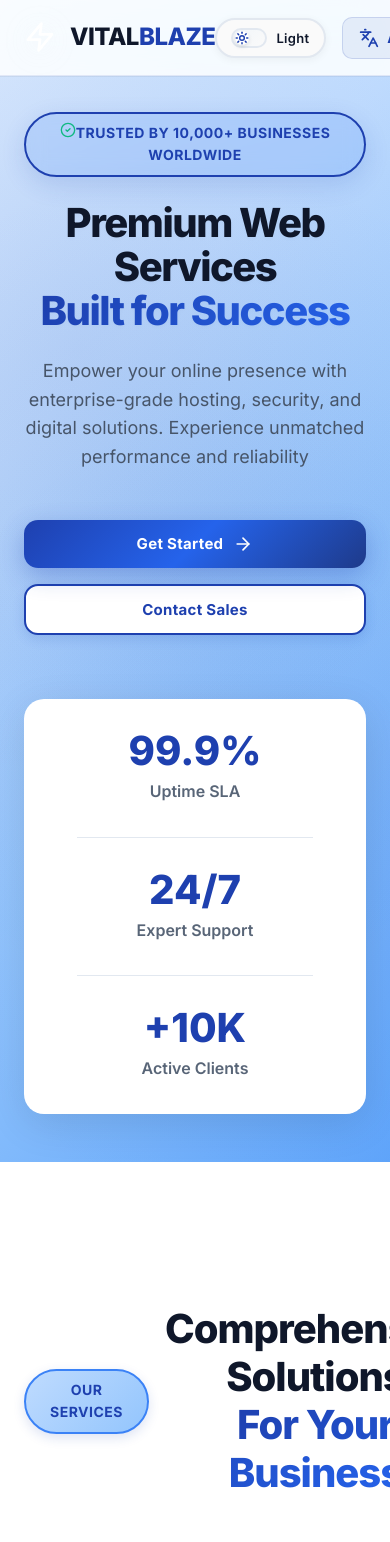
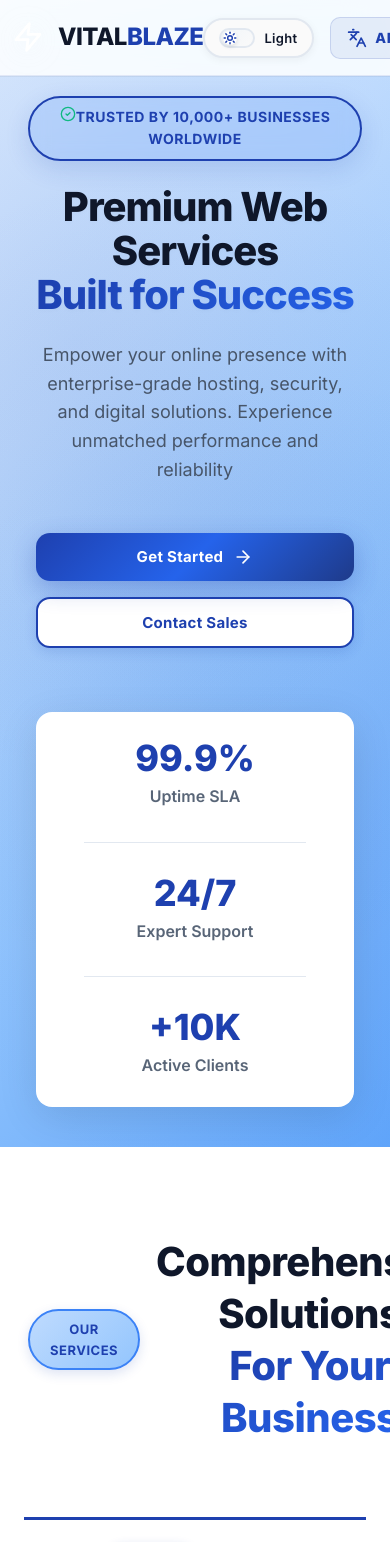
Before and after one commit to thehassans/vitalblazeservices, a React (Create React App) app in the folder client/: page / in a window 390 px wide. Shown: the top 1542 px of the page. Built offline with nearby package versions, Linux system fonts and the light colour scheme; no server answers.

Commit message:
Premium mobile alignment: fix padding, spacing, and text alignment across all sections

```diff
--- a/client/src/App.css
+++ b/client/src/App.css
@@ -99,3 +99,39 @@ body.rtl * {
 body.rtl {
   font-family: 'Cairo', 'Segoe UI', Tahoma, Arial, sans-serif;
 }
+
+/* Mobile Container Improvements */
+@media (max-width: 768px) {
+  .container {
+    padding-left: 1rem;
+    padding-right: 1rem;
+  }
+
+  /* Ensure all text sections are centered and properly aligned */
+  .section-header {
+    text-align: center;
+  }
+
+  .section-title,
+  .section-description {
+    text-align: center;
+  }
+
+  /* Prevent text overflow */
+  * {
+    overflow-wrap: break-word;
+    word-wrap: break-word;
+  }
+}
+
+@media (max-width: 480px) {
+  .container {
+    padding-left: 0.75rem;
+    padding-right: 0.75rem;
+  }
+
+  /* Smaller text for very small screens */
+  body {
+    font-size: 15px;
+  }
+}
--- a/client/src/components/Features.css
+++ b/client/src/components/Features.css
@@ -122,15 +122,102 @@
 
 @media (max-width: 768px) {
   .features-section {
-    padding: 4rem 0;
+    padding: 4rem 1rem;
+  }
+
+  .section-header {
+    padding: 0 0.5rem;
+    margin-bottom: 2.5rem;
+  }
+
+  .section-badge {
+    font-size: 0.8125rem;
+    padding: 0.5rem 1.25rem;
+  }
+
+  .section-title {
+    font-size: 2rem;
+    letter-spacing: -0.5px;
+    line-height: 1.3;
+    text-align: center;
+  }
+
+  .section-description {
+    font-size: 1rem;
+    padding: 0 0.5rem;
+    text-align: center;
+    line-height: 1.7;
   }
 
   .features-grid {
     grid-template-columns: 1fr;
     gap: 1.5rem;
+    margin-top: 3rem;
   }
 
   .feature-card {
-    padding: 2rem;
+    padding: 2rem 1.75rem;
+    border-radius: 20px;
+    text-align: center;
+  }
+
+  .feature-icon {
+    width: 70px;
+    height: 70px;
+    margin: 0 auto 1.25rem;
+  }
+
+  .feature-icon svg {
+    width: 26px;
+    height: 26px;
+  }
+
+  .feature-title {
+    font-size: 1.25rem;
+    margin-bottom: 0.625rem;
+  }
+
+  .feature-description {
+    font-size: 0.9375rem;
+    line-height: 1.6;
   }
 }
+
+@media (max-width: 480px) {
+  .features-section {
+    padding: 3rem 0.75rem;
+  }
+
+  .section-header {
+    padding: 0 0.25rem;
+  }
+
+  .section-title {
+    font-size: 1.75rem;
+  }
+
+  .section-description {
+    font-size: 0.9375rem;
+  }
+
+  .features-grid {
+    gap: 1.25rem;
+  }
+
+  .feature-card {
+    padding: 1.75rem 1.5rem;
+  }
+
+  .feature-icon {
+    width: 64px;
+    height: 64px;
+  }
+
+  .feature-title {
+    font-size: 1.125rem;
+  }
+
+  .feature-description {
+    font-size: 0.875rem;
+  }
+}
--- a/client/src/components/Hero.css
+++ b/client/src/components/Hero.css
@@ -243,8 +243,12 @@
 
 @media (max-width: 768px) {
   .hero {
-    padding: 7rem 0 3rem;
+    padding: 7rem 1rem 3rem;
     min-height: auto;
+  }
+
+  .hero-content {
+    padding: 0 0.5rem;
   }
 
   .hero-badge {
@@ -255,17 +259,20 @@
   .hero-title {
     font-size: 2.75rem;
     letter-spacing: -1.5px;
+    line-height: 1.15;
   }
 
   .hero-description {
     font-size: 1.125rem;
     margin-bottom: 2.5rem;
+    padding: 0 0.5rem;
   }
 
   .hero-cta-group {
     flex-direction: column;
     width: 100%;
     gap: 1rem;
+    padding: 0 0.5rem;
   }
 
   .hero-cta {
@@ -278,12 +285,17 @@
     flex-direction: column;
     gap: 2rem;
     padding: 2rem 1.5rem;
+    margin: 0 1rem;
   }
 
   .stat-divider {
     width: 80%;
     height: 1px;
     margin: 0 auto;
+  }
+
+  .stat-item {
+    width: 100%;
   }
 
   .stat-value {
@@ -296,16 +308,45 @@
 }
 
 @media (max-width: 480px) {
+  .hero {
+    padding: 6rem 0.75rem 2.5rem;
+  }
+
+  .hero-content {
+    padding: 0 0.25rem;
+  }
+
+  .hero-badge {
+    padding: 0.5rem 1.25rem;
+    font-size: 0.75rem;
+  }
+
   .hero-title {
     font-size: 2.25rem;
+    letter-spacing: -1px;
   }
 
   .hero-description {
     font-size: 1rem;
+    padding: 0 0.25rem;
   }
 
   .hero-cta {
     font-size: 0.9375rem;
     padding: 0.875rem 1.25rem;
   }
+
+  .hero-stats {
+    padding: 1.75rem 1.25rem;
+    margin: 0 0.5rem;
+    border-radius: 16px;
+  }
+
+  .stat-value {
+    font-size: 2.25rem;
+  }
+
+  .stat-label {
+    font-size: 0.875rem;
+  }
 }
--- a/client/src/components/Services.css
+++ b/client/src/components/Services.css
@@ -360,24 +360,142 @@
 
 @media (max-width: 768px) {
   .services-section {
-    padding: 4rem 0;
+    padding: 4rem 1rem;
+  }
+
+  .section-header {
+    padding: 0 0.5rem;
+    margin-bottom: 2.5rem;
+  }
+
+  .section-badge {
+    font-size: 0.8125rem;
+    padding: 0.5rem 1.25rem;
   }
 
   .section-title {
     font-size: 2rem;
+    letter-spacing: -0.5px;
+    line-height: 1.3;
+  }
+
+  .section-description {
+    font-size: 1rem;
+    padding: 0 0.5rem;
+  }
+
+  .currency-toggle {
+    flex-wrap: wrap;
+    padding: 0 0.5rem;
+  }
+
+  .currency-toggle button {
+    padding: 0.625rem 1.5rem;
+    font-size: 0.8125rem;
   }
 
   .services-grid {
     grid-template-columns: 1fr;
     gap: 1.5rem;
+    padding: 0;
+  }
+
+  .service-card {
+    padding: 2rem 1.75rem;
+    border-radius: 20px;
+  }
+
+  .service-header {
+    margin-bottom: 1.25rem;
+  }
+
+  .service-icon {
+    width: 60px;
+    height: 60px;
+    border-radius: 16px;
+  }
+
+  .service-icon svg {
+    width: 28px;
+    height: 28px;
+  }
+
+  .service-title {
+    font-size: 1.375rem;
+  }
+
+  .service-category {
+    font-size: 0.8125rem;
+  }
+
+  .service-description {
+    font-size: 0.9375rem;
+    line-height: 1.6;
+  }
+
+  .service-features {
+    gap: 0.875rem;
+    margin: 1.25rem 0;
+  }
+
+  .service-features li {
+    font-size: 0.9375rem;
+    gap: 0.75rem;
+  }
+
+  .service-price {
+    margin-bottom: 1rem;
+  }
+
+  .price-label {
+    font-size: 0.75rem;
+  }
+
+  .price-value {
+    font-size: 1.75rem;
+  }
+
+  .service-cta {
+    padding: 0.875rem 1.5rem;
+    font-size: 0.875rem;
   }
 
   .category-filter {
     gap: 0.75rem;
+    padding: 0 0.5rem;
+    flex-wrap: wrap;
+    justify-content: center;
   }
 
   .category-btn {
     padding: 0.625rem 1.25rem;
-    font-size: 0.85rem;
+    font-size: 0.8125rem;
+    white-space: nowrap;
   }
 }
+
+@media (max-width: 480px) {
+  .services-section {
+    padding: 3rem 0.75rem;
+  }
+
+  .section-title {
+    font-size: 1.75rem;
+  }
+
+  .service-card {
+    padding: 1.75rem 1.5rem;
+  }
+
+  .service-title {
+    font-size: 1.25rem;
+  }
+
+  .service-features li {
+    font-size: 0.875rem;
+  }
+
+  .price-value {
+    font-size: 1.5rem;
+  }
+}
```
